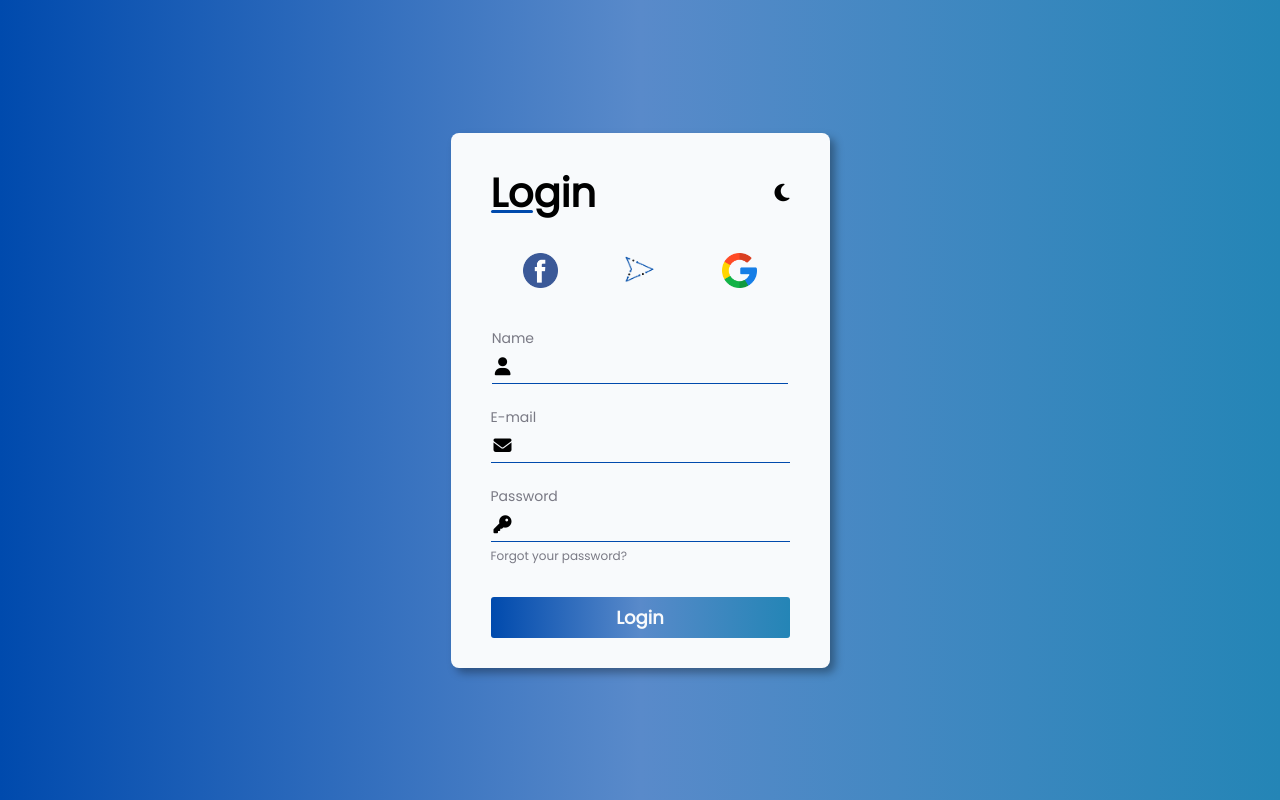
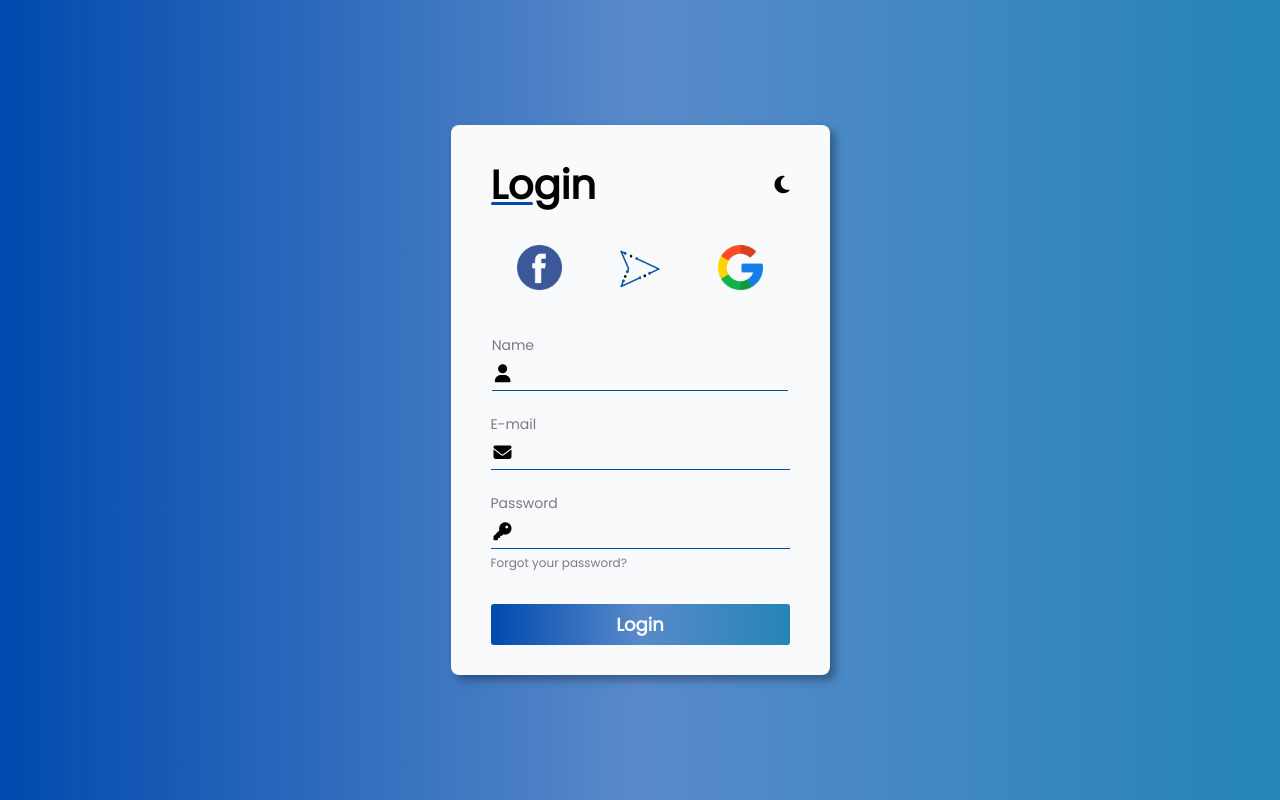
Before and after one commit to fellipe7k/Resolvaaqui, a plain HTML site: page autenticaçao.html in a window 1280 px wide. Drawn offline with Linux system fonts and the light colour scheme.

Commit message:
correção nas alterações

```diff
--- a/CSS/style autenticaçao.css
+++ b/CSS/style autenticaçao.css
@@ -85,8 +85,16 @@
     justify-content: space-around;
 }
 
-#social_media img {
-    width: 35px;
+#icone_face img {
+    width: 45px;
+}
+
+#icone_index img {
+    width: 50px;
+}
+
+#icone_google img {
+    width: 45px;
 }
 
 #social_media img:hover {
--- a/autenticaçao.html
+++ b/autenticaçao.html
@@ -22,26 +22,28 @@
                 <h1>Login</h1>
                 <i id="mode_icon" class="fa-solid fa-moon"></i>
             </div>
-
+            <div id="social_media">
                 <!-- SOCIAL MEDIA LINKS -->
-            <div id="social_media">
+                <div id="icone_face">
                     <!-- FACEBOOK -->
                     <a href="#">
-                    <img src="imagens2/facebook.png" alt="">
+                        <img src="imagens2/facebook.png" alt="logo face">
                     </a>
-
+                </div>
+                <div id="icone_index">
                     <!-- RESOLVAQUI -->
                     <a href="index.html">
-                    <img src="imagens2/logo.png" alt="">
+                        <img src="imagens2/logo.png" alt="logo R.A">
                     </a>
-
+                </div>
+                <div id="icone_google">
                     <!-- GOOGLE -->
                     <a href="#">
                         <img src="imagens2/google.png" alt="Google logo">
                     </a>
+                </div>
+            </div>
 
-
-            </div>
 
             <!-- INPUTS -->
             <div id="inputs">
```
Also changed, not shown: CSS/style.css (+5 -2 lines), index.html (+6 -26 lines). Lines whose indentation alone changed are shown as unchanged.
